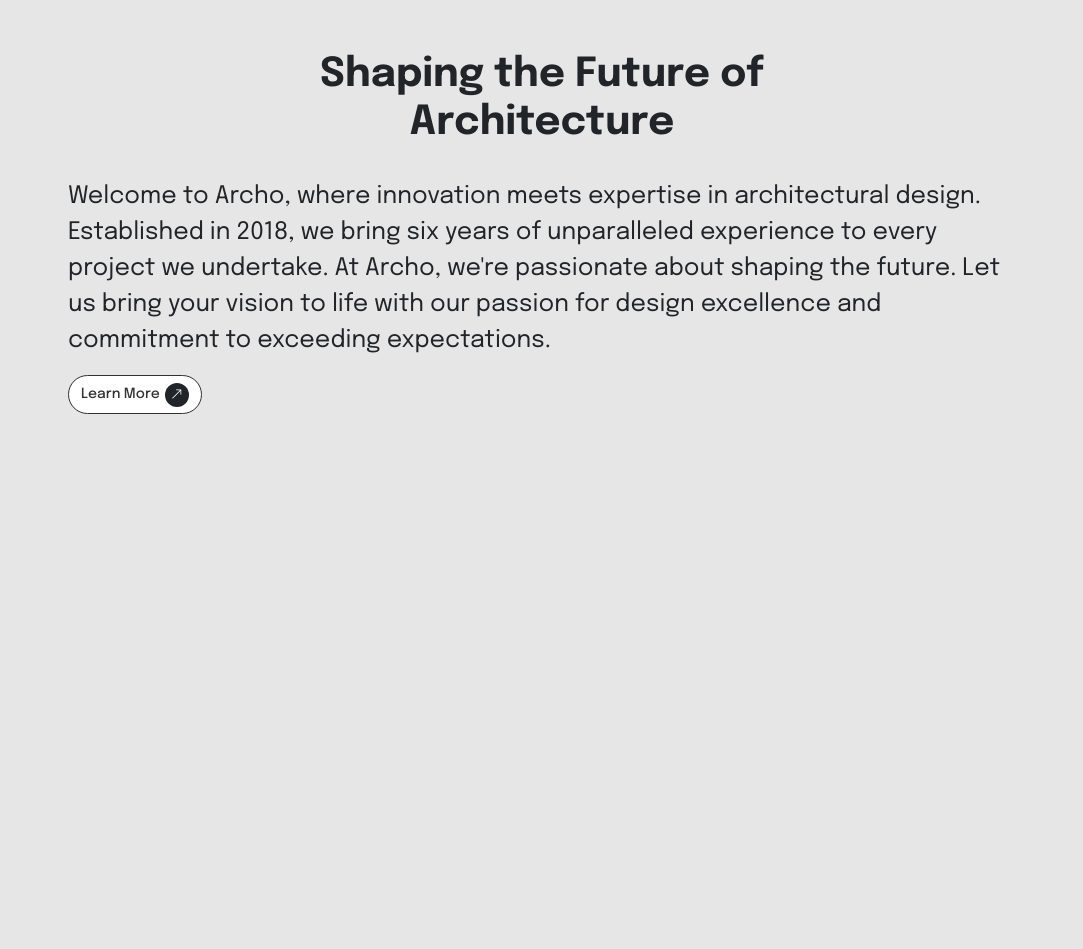
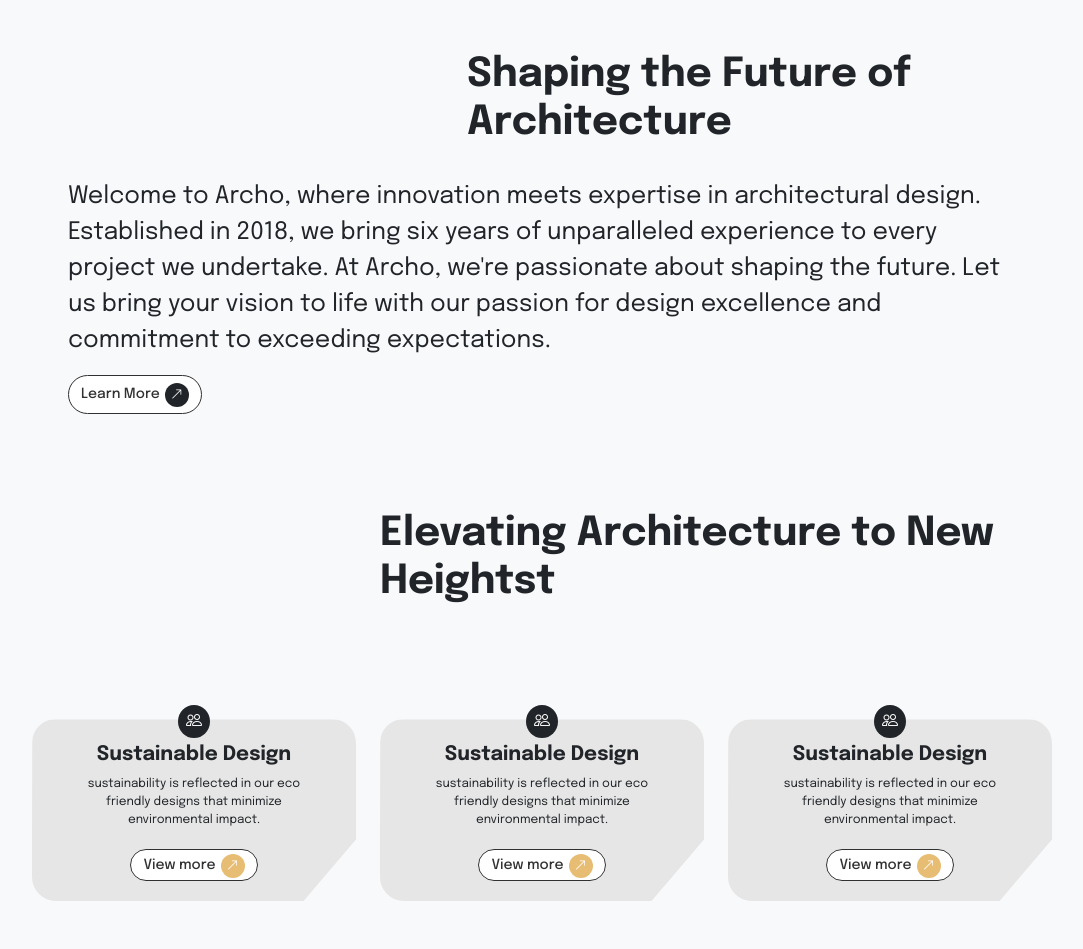
Before and after one commit to IntenicsIt1/sdpl_FrontEnd, a website: page index.html in a window 1280 px wide. Shown: the part 910-1859 px from the top of the page, without its empty margins (98-1181 px from the left). Before the commit the page ends 1372 px from the top, so only its background shows below. Drawn offline with nearby package versions, Linux system fonts and the light colour scheme.

Commit message:
"Updated index.html and style.css: added Highlighter Section, modified About Section layout and styles"

```diff
--- a/index.html
+++ b/index.html
@@ -127,10 +127,12 @@
     </div>
     <!-- Info Section End -->
     <!-- About Section Start -->
-    <div class="container-fluid rounded-top-5" id="aboutSection">
+    <div class="container-fluid rounded-top-5 bg-light" id="aboutSection">
         <div class="container">
             <div class="row p-5">
-                <h2 class="fs-1 fw-bold mt-5 text-center">Shaping the Future of <br>Architecture</h2>
+                <div class="col-md-7 offset-md-5">
+                    <h2 class="fs-1 fw-bold mt-5">Shaping the Future of <br>Architecture</h2>
+                </div>
                 <p class="px-5 mt-4 fs-4">Welcome to Archo, where innovation meets expertise in architectural design.
                     Established in 2018, we bring
                     six years of unparalleled experience to every project we undertake. At Archo, we're passionate about
@@ -142,6 +144,60 @@
         </div>
     </div>
     <!-- About Section End -->
+    <!-- Highlighter Section Start -->
+    <div class="container-fluid bg-light">
+        <div class="container">
+            <div class="row p-5">
+                <div class="col-lg-8 offset-lg-4 mb-5">
+                    <h2 class="fs-1 fw-bold">Elevating Architecture to New <br>Heightst</h2>
+                </div>
+                <div class="col-md-12">
+                    <div class="row">
+                        <div class="col-lg-4 text-center mt-5">
+                            <i
+                                class="bi bi-people text-white bg-dark py-2 px-2 rounded-circle fs-6 z-1 position-relative"></i>
+                            <div id="CardBody" class="px-5 py-4">
+                                <h3 class="fs-5 fw-bold">Sustainable Design</h3>
+                                <p class="mb-4">sustainability is reflected in our eco friendly designs that minimize
+                                    environmental
+                                    impact.
+                                </p>
+                                <a href="#" class="viewMoreBtn">View more<i
+                                        class="bi bi-arrow-up-right text-white"></i></a>
+                            </div>
+                        </div>
+                        <div class="col-lg-4 text-center mt-5">
+                            <i
+                                class="bi bi-people text-white bg-dark py-2 px-2 rounded-circle fs-6 z-1 position-relative"></i>
+                            <div id="CardBody" class="px-5 py-4">
+                                <h3 class="fs-5 fw-bold">Sustainable Design</h3>
+                                <p class="mb-4">sustainability is reflected in our eco friendly designs that minimize
+                                    environmental
+                                    impact.
+                                </p>
+                                <a href="#" class="viewMoreBtn">View more<i
+                                        class="bi bi-arrow-up-right text-white"></i></a>
+                            </div>
+                        </div>
+                        <div class="col-lg-4 text-center mt-5">
+                            <i
+                                class="bi bi-people text-white bg-dark py-2 px-2 rounded-circle fs-6 z-1 position-relative"></i>
+                            <div id="CardBody" class="px-5 py-4">
+                                <h3 class="fs-5 fw-bold">Sustainable Design</h3>
+                                <p class="mb-4">sustainability is reflected in our eco friendly designs that minimize
+                                    environmental
+                                    impact.
+                                </p>
+                                <a href="#" class="viewMoreBtn">View more<i
+                                        class="bi bi-arrow-up-right text-white"></i></a>
+                            </div>
+                        </div>
+                    </div>
+                </div>
+            </div>
+        </div>
+    </div>
+    <!-- Highlighter Section End -->
     <!-- scripts -->
     <script src="https://cdn.jsdelivr.net/npm/bootstrap@5.3.3/dist/js/bootstrap.bundle.min.js"
         integrity="sha384-YvpcrYf0tY3lHB60NNkmXc5s9fDVZLESaAA55NDzOxhy9GkcIdslK1eN7N6jIeHz"
--- a/src/css/style.css
+++ b/src/css/style.css
@@ -106,7 +106,58 @@
 
 #aboutSection {
   margin-top: -50px;
-  background: var(--bgColor);
 }
 
 /* About Section End */
+
+/* Highlighter Section Start */
+#CardBody {
+  clip-path: polygon(
+    15% 0%,
+    100% 0%,
+    100% 0,
+    100% 66%,
+    83.7% 100%,
+    0% 100%,
+    0% 67%,
+    0.1% 0%
+  );
+  width: 100%;
+  border-radius: 24px;
+  background: var(--bgColor);
+  margin-top: -15px;
+  z-index: 0;
+}
+#CardBody p{
+  font-size: 12px;
+}
+
+
+
+.viewMoreBtn {
+  background: #fff;
+  border: 1px solid #313131;
+  border-radius: 24px;
+  padding: 8px 12px;
+  text-decoration: none;
+  color: #313131;
+  font-size: 14px;
+  font-weight: 500;
+}
+
+.viewMoreBtn i {
+  background: #e7bd73;
+  border: none;
+  border-radius: 50%;
+  padding: 6px;
+  margin-left: 5px;
+  color: #313131;
+  font-size: 12px;
+  transition: all 0.2s linear;
+}
+
+.viewMoreBtn i:hover {
+  padding: 7px;
+  font-size: 14px;
+}
+/* Highlighter Section End */
```
